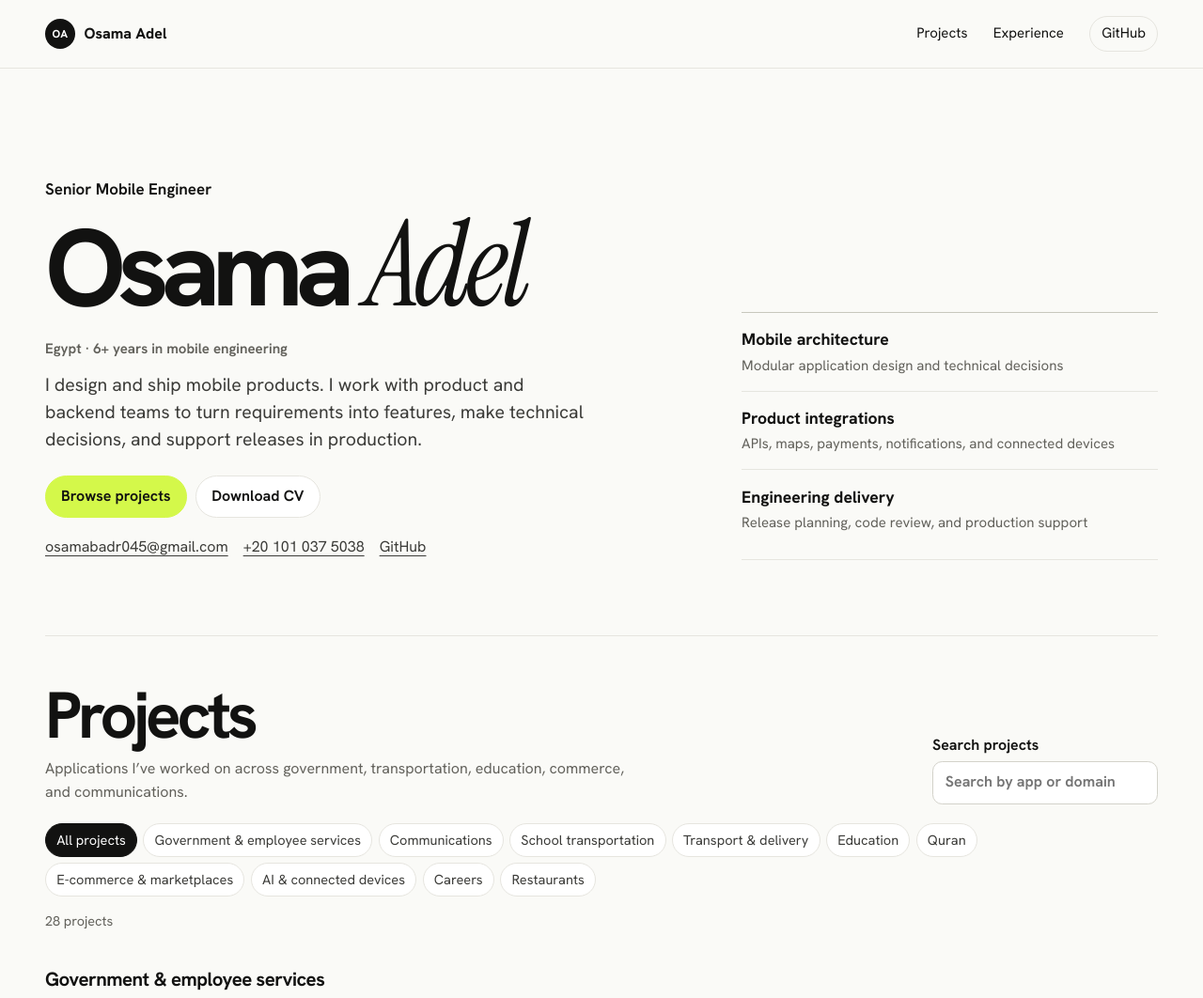
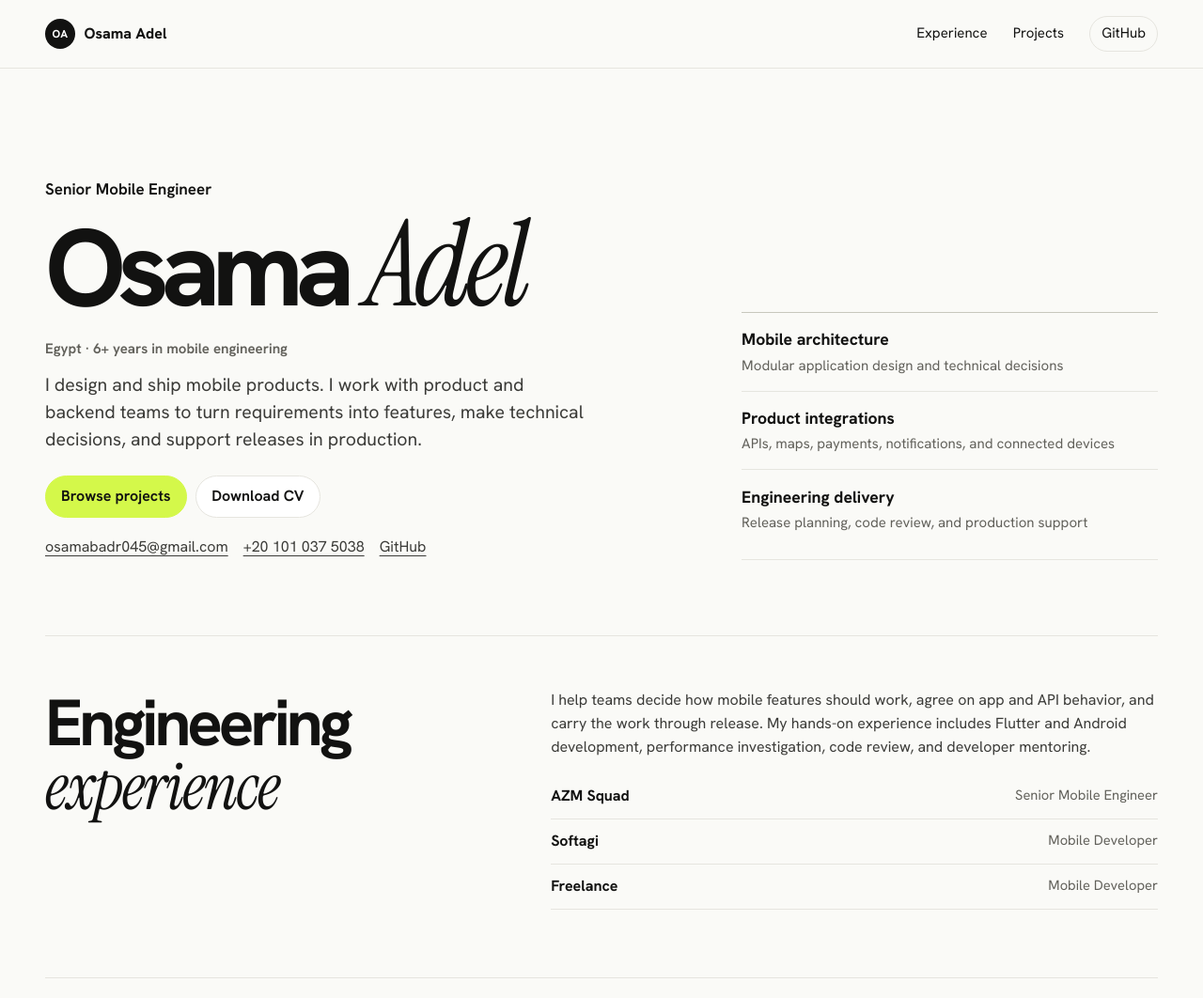
Before and after one commit to osamaAdel045/osamaadel045.github.io, a plain HTML site: page index.html in a window 1280 px wide. Shown: the top 1062 px of the page at 94% size. Drawn offline with Linux system fonts and the light colour scheme.

Commit message:
Show experience before projects

```diff
--- a/index.html
+++ b/index.html
@@ -32,7 +32,7 @@
 </head>
 <body>
 <a class="skip" href="#work">Skip to projects</a>
-<header class="site-header"><div class="wrap header-row"><a class="brand" href="#top"><span class="monogram" aria-hidden="true">OA</span> Osama Adel</a><nav class="nav" aria-label="Main navigation"><a href="#work">Projects</a><a href="#experience">Experience</a><a class="github" href="https://github.com/osamaAdel045">GitHub</a></nav></div></header>
+<header class="site-header"><div class="wrap header-row"><a class="brand" href="#top"><span class="monogram" aria-hidden="true">OA</span> Osama Adel</a><nav class="nav" aria-label="Main navigation"><a href="#experience">Experience</a><a href="#work">Projects</a><a class="github" href="https://github.com/osamaAdel045">GitHub</a></nav></div></header>
 <main id="top">
 <section class="wrap hero" aria-labelledby="name">
   <div>
@@ -50,6 +50,13 @@
   <aside class="practice" aria-label="What I work on">
     <dl><div><dt>Mobile architecture</dt><dd>Modular application design and technical decisions</dd></div><div><dt>Product integrations</dt><dd>APIs, maps, payments, notifications, and connected devices</dd></div><div><dt>Engineering delivery</dt><dd>Release planning, code review, and production support</dd></div></dl>
   </aside>
+</section>
+<section class="wrap about" id="experience" aria-labelledby="experience-title">
+  <div><h2 id="experience-title">Engineering <span>experience</span></h2></div>
+  <div>
+    <p>I help teams decide how mobile features should work, agree on app and API behavior, and carry the work through release. My hands-on experience includes Flutter and Android development, performance investigation, code review, and developer mentoring.</p>
+    <ul class="roles"><li><strong>AZM Squad</strong><span>Senior Mobile Engineer</span></li><li><strong>Softagi</strong><span>Mobile Developer</span></li><li><strong>Freelance</strong><span>Mobile Developer</span></li></ul>
+  </div>
 </section>
 <section class="work wrap" id="work" aria-labelledby="work-title">
   <div class="section-head"><div><h2 id="work-title">Projects</h2><p>Applications I’ve worked on across government, transportation, education, commerce, and communications.</p></div><label class="search" id="search-control" hidden>Search projects<input id="search" type="search" placeholder="Search by app or domain"></label></div>
@@ -144,13 +151,6 @@
     </ul>
   </section>
 </section>
-<section class="wrap about" id="experience" aria-labelledby="experience-title">
-  <div><h2 id="experience-title">Engineering <span>experience</span></h2></div>
-  <div>
-    <p>I help teams decide how mobile features should work, agree on app and API behavior, and carry the work through release. My hands-on experience includes Flutter and Android development, performance investigation, code review, and developer mentoring.</p>
-    <ul class="roles"><li><strong>AZM Squad</strong><span>Senior Mobile Engineer</span></li><li><strong>Softagi</strong><span>Mobile Developer</span></li><li><strong>Freelance</strong><span>Mobile Developer</span></li></ul>
-  </div>
-</section>
 </main>
 <script>
 const search = document.querySelector('#search');
```
